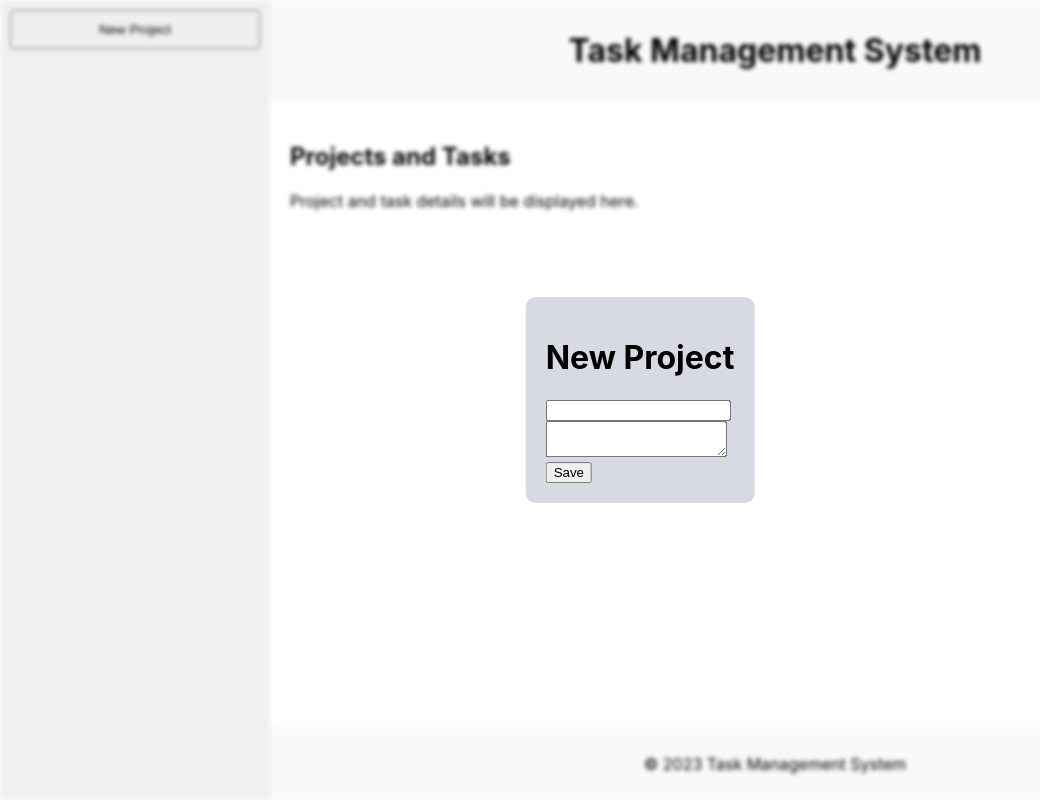
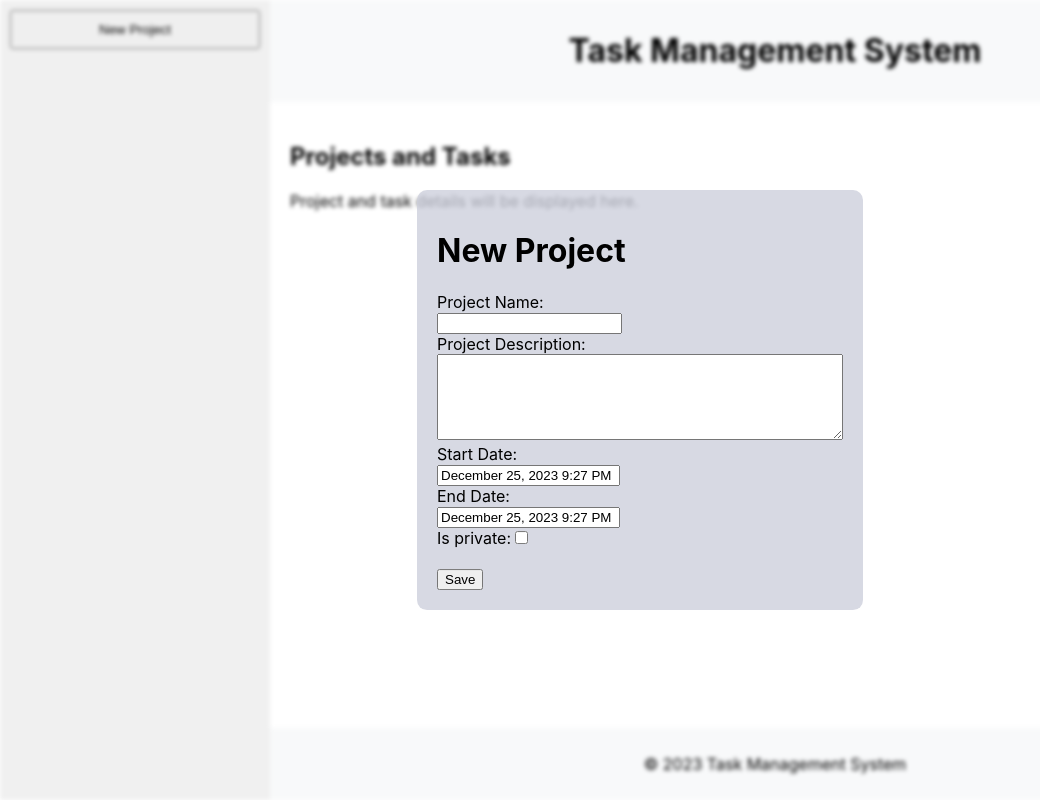
Before and after one commit to KarolPietryka/future_criteria, a React (Create React App) app in the folder front/: page / in a window 1280 px wide. Both pictures are taken after a click on the button "New Project". Shown: the whole page, without its empty margins (0-1040 px from the left). Built offline with nearby package versions, Linux system fonts and the light colour scheme.

Commit message:
[Add]Add fields to NewProjectPanel

```diff
--- a/front/package.json
+++ b/front/package.json
@@ -7,9 +7,11 @@
     "@testing-library/react": "^13.4.0",
     "@testing-library/user-event": "^13.5.0",
     "react": "^18.2.0",
+    "react-datepicker": "^4.25.0",
     "react-dom": "^18.2.0",
     "react-router-dom": "^6.19.0",
     "react-scripts": "^5.0.1",
+    "sass": "^1.69.5",
     "web-vitals": "^2.1.4"
   },
   "scripts": {
@@ -35,5 +37,8 @@
       "last 1 firefox version",
       "last 1 safari version"
     ]
+  },
+  "devDependencies": {
+    "@types/react-datepicker": "^4.19.4"
   }
 }
--- a/front/src/component/HomePage.js
+++ b/front/src/component/HomePage.js
@@ -1,6 +1,6 @@
 import SideDrawer from "./SideDrawer";
 import React, {useState} from "react";
-import NewProjectPanel from "./project/NewProjectPanel";
+import NewProjectPanel from "./project/new/NewProjectPanel";
 import './HomePage.css';
 
 const HomePage = () => {
--- a/front/src/component/project/Project.model.ts
+++ b/front/src/component/project/Project.model.ts
@@ -1,3 +1,8 @@
 export interface ProjectModel{
     name: string;
+    description: string;
+    startDate: Date;
+    endDate: Date;
+    isPrivate: boolean;
+    tasks: object;
 }
--- /dev/null
+++ b/front/src/component/project/fields/ProjectFields.scss
@@ -0,0 +1,7 @@
+.description{
+  height: 80px;
+  width: 400px;
+}
+.dataPicker{
+  width: 175px;
+}
--- /dev/null
+++ b/front/src/component/project/fields/ProjectFields.tsx
@@ -0,0 +1,62 @@
+import React, {Dispatch, SetStateAction, useState} from "react";
+import {ProjectModel} from "../Project.model";
+import DatePicker from 'react-datepicker';
+import "react-datepicker/dist/react-datepicker.css";
+import "./ProjectFields.scss"
+interface ProjectFieldsProps {
+    setProject: Dispatch<SetStateAction<ProjectModel>>
+}
+const ProjectFields = (projectFieldsProps: ProjectFieldsProps) => {
+    const [projectName, setProjectName] = useState<string>('')
+    const [projectDescription, setProjectDescription] = useState<string>('')
+    const [startDate, setStartDate] = useState(new Date());
+    const [endDate, setEndDate] = useState(new Date())
+    const [isPrivate, setIsPrivate] = useState(false);
+
+    return (
+        <>
+            Project Name:
+            <br/>
+            <input type="text" value={projectName} onChange={e => setProjectName(e.target.value)}/>
+            <br/>
+            Project Description:
+            <br/>
+            <textarea className="description" value={projectDescription} onChange={e => setProjectDescription(e.target.value)}/>
+            <br/>
+            Start Date:
+            <br/>
+            <DatePicker className="dataPicker"
+                selected={startDate}
+                onChange={(date) => setStartDate(date || new Date())}
+                showTimeSelect
+                timeFormat="HH:mm"
+                timeIntervals={15}
+                timeCaption="time"
+                dateFormat="MMMM d, yyyy h:mm aa"
+            />
+            <br/>
+            End Date:
+            <br/>
+            <DatePicker className="dataPicker"
+                selected={endDate}
+                onChange={(date) => setEndDate(date || new Date())}
+                showTimeSelect
+                timeFormat="HH:mm"
+                timeIntervals={15}
+                timeCaption="time"
+                dateFormat="MMMM d, yyyy h:mm aa"
+            />
+            <br/>
+            <div>
+                <span>Is private:</span>
+                <input
+                    type="checkbox"
+                    checked={isPrivate}
+                />
+            </div>
+            <br/>
+        </>
+    )
+}
+
+export default ProjectFields
--- a/front/src/component/project/NewProjectPanel.tsx
+++ b/front/src/component/project/new/NewProjectPanel.tsx
@@ -1,12 +1,13 @@
 import React from "react";
 import {useState} from "react";
+import {ProjectModel} from "../Project.model";
+import ProjectFields from "../fields/ProjectFields";
 
 interface NewProjectPanelProps {
     closeNewProjectPanel: () => void;
 }
 const NewProjectPanel = ({closeNewProjectPanel}: NewProjectPanelProps) => {
-    const [projectName, setProjectName] = useState<string>('')
-    const [projectDescription, setProjectDescription] = useState<string>('')
+    const [newProject, setNewProject] = useState({})
     const handleSave = () => {
         closeNewProjectPanel();
     }
@@ -14,10 +15,7 @@ const NewProjectPanel = ({closeNewProjectPanel}: NewProjectPanelProps) => {
     return (
         <div className={'overlay-panel'}>
             <h1>New Project</h1>
-            <input type="text" value={projectName} onChange={e => setProjectName(e.target.value)}/>
-            <br/>
-            <textarea value={projectDescription} onChange={e => setProjectDescription(e.target.value)}/>
-            <br/>
+            <ProjectFields setProject={setNewProject}></ProjectFields>
             <button onClick={handleSave}>Save</button>
         </div>
     )
```
Also changed, not shown: 1 other file (tests, documents, lock files or other folders).
